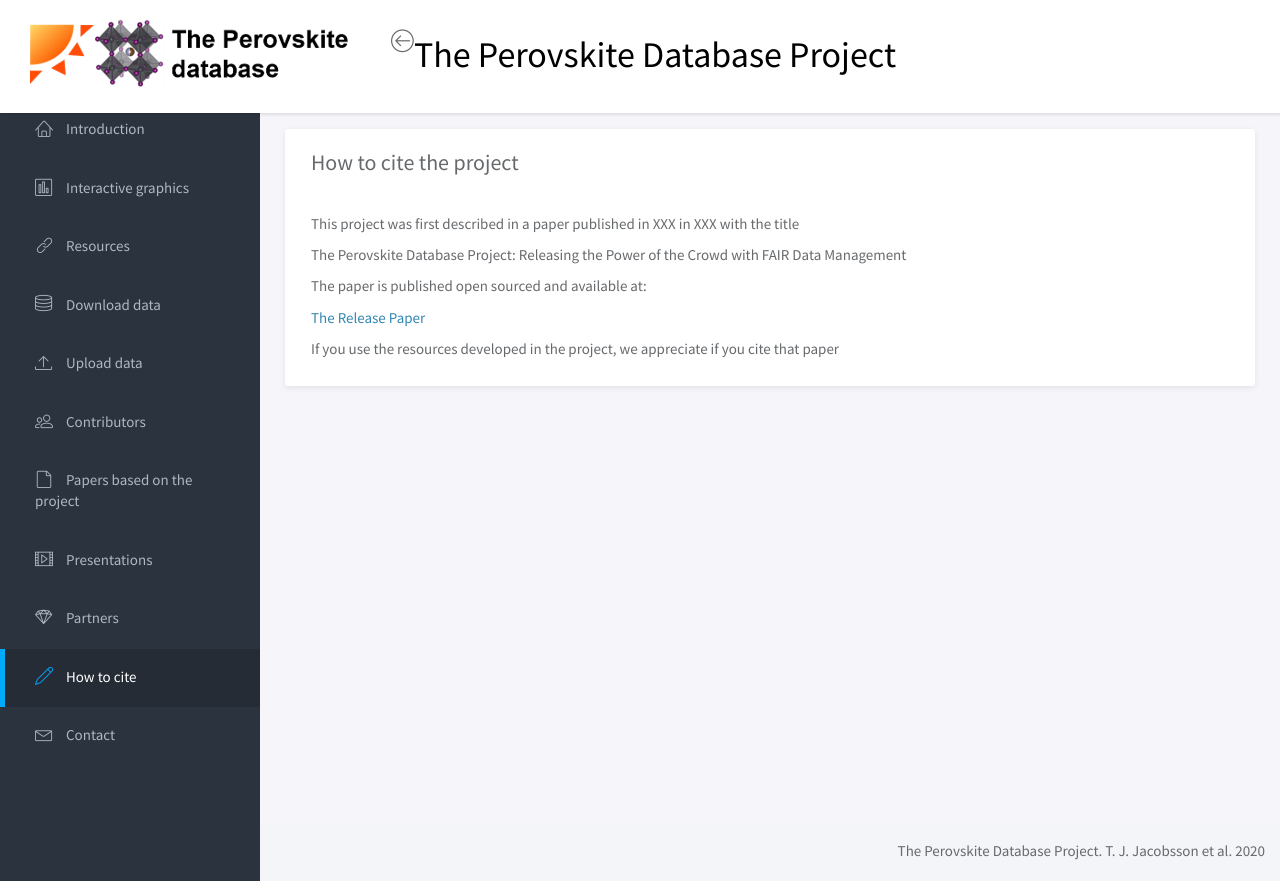
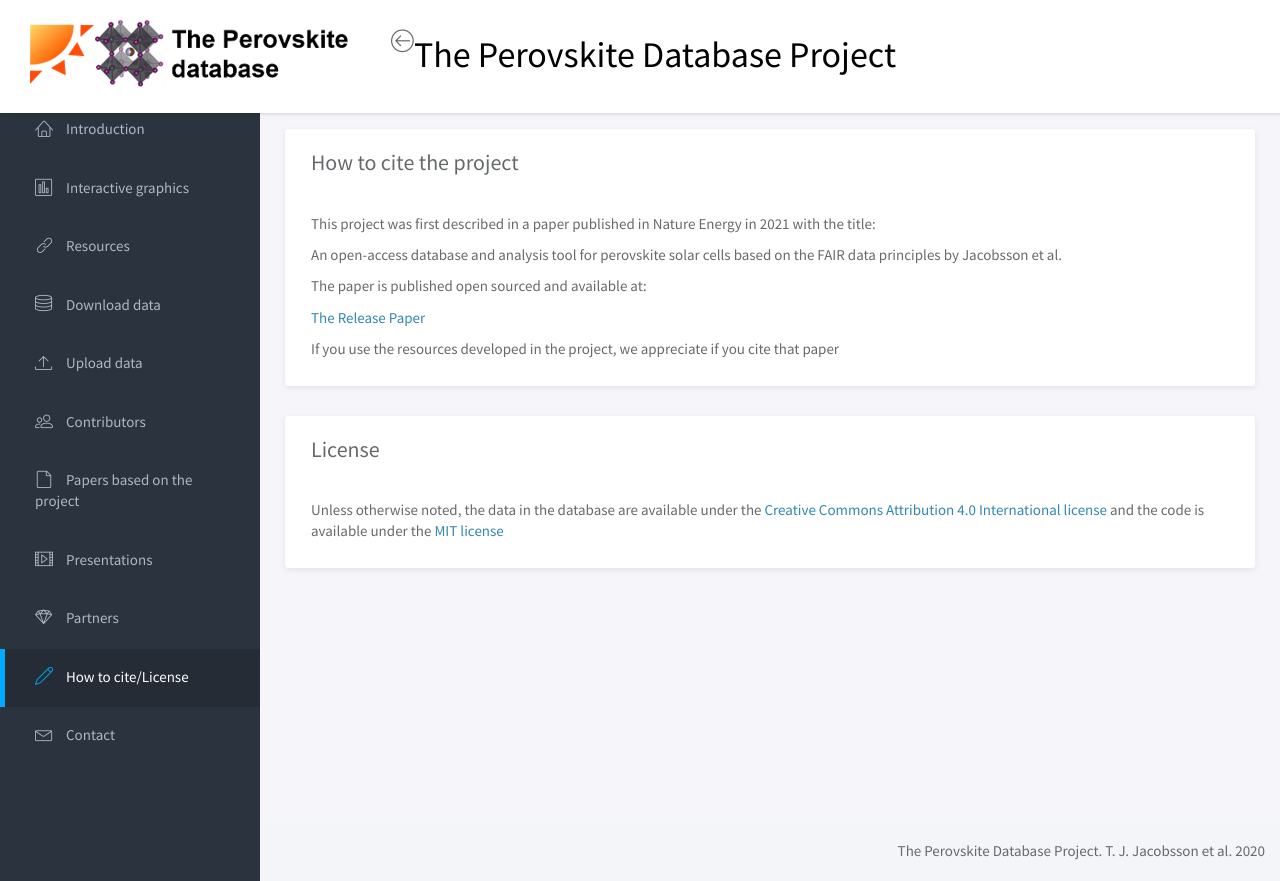
Before and after one commit to Jesperkemist/perovskitedatabase, a Flask app: page /How_to_cite in a window 1280 px wide. Run offline with Flask 2, Linux system fonts and the light colour scheme; some libraries are stand-ins or nearby versions.

Commit message:
Uppdated Licensing information

```diff
--- a/Perovskite_webpage_version_1/templates/How_to_cite.html
+++ b/Perovskite_webpage_version_1/templates/How_to_cite.html
@@ -8,14 +8,28 @@
     </div>
 
     <div class="panel-body">
-        <p>This project was first described in a paper published in XXX in XXX with the title</p>
-        <p>The Perovskite Database Project: Releasing the Power of the Crowd with FAIR Data Management</p>
+        <p>This project was first described in a paper published in Nature Energy in 2021 with the title:</p>
+        <p>An open-access database and analysis tool for perovskite solar cells based on the FAIR data principles by Jacobsson et al.</p>
         <p>The paper is published open sourced and available at:</p>
-        <p><a title="article name" href="To be filled in" target="_blank" rel="noopener">The Release Paper</a></p>
+        <p><a title="An open-access database and analysis tool for perovskite solar cells based on the FAIR data principles" href="https://www.nature.com/articles/s41560-021-00941-3" target="_blank" rel="noopener">The Release Paper</a></p>
 
         <p>If you use the resources developed in the project, we appreciate if you cite that paper</p>
     </div>
+
 </div>
 
+<div class="panel panel-headline">
+    <div class="panel-heading">
+        <h3 class="panel-title">License</h3>
+    </div>
+
+    <div class="panel-body">
+        <p>Unless otherwise noted, the data in the database are available under the
+        <a title="" href="https://creativecommons.org/licenses/by/4.0/" target="_blank" rel="noopener">Creative Commons Attribution 4.0 International license</a>
+        and the code is available under the
+        <a title="" href="https://opensource.org/licenses/MIT" target="_blank" rel="noopener">MIT license</a></p>
+    </div>
+
+</div>
 
 {% endblock %}
--- a/Perovskite_webpage_version_1/templates/layout.html
+++ b/Perovskite_webpage_version_1/templates/layout.html
@@ -56,7 +56,7 @@
                         <li><a href="{{ url_for('Papers') }}" {% if request.endpoint == 'Papers' %}class="active"{% endif %}><i class="lnr lnr-file-empty"></i> <span>Papers based on the project</span></a></li>
                         <li><a href="{{ url_for('Presentations') }}" {% if request.endpoint == 'Presentations' %}class="active"{% endif %}><i class="lnr lnr-film-play"></i> <span>Presentations</span></a></li>
                         <li><a href="{{ url_for('Funding') }}" {% if request.endpoint == 'Funding' %}class="active"{% endif %}><i class="lnr lnr-diamond"></i> <span>Partners</span></a></li>
-                        <li><a href="{{ url_for('How_to_cite') }}" {% if request.endpoint == 'How_to_cite' %}class="active"{% endif %}><i class="lnr lnr-pencil"></i> <span>How to cite</span></a></li>
+                        <li><a href="{{ url_for('How_to_cite') }}" {% if request.endpoint == 'How_to_cite' %}class="active"{% endif %}><i class="lnr lnr-pencil"></i> <span>How to cite/License</span></a></li>
                         <li><a href="{{ url_for('Contact') }}" {% if request.endpoint == 'Contact' %}class="active"{% endif %}><i class="lnr lnr-envelope"></i> <span>Contact</span></a></li>
                     </ul>
                 </nav>
```
Also changed, not shown: Perovskite_webpage_version_1/templates/Presentations.html (+14 -2 lines).
